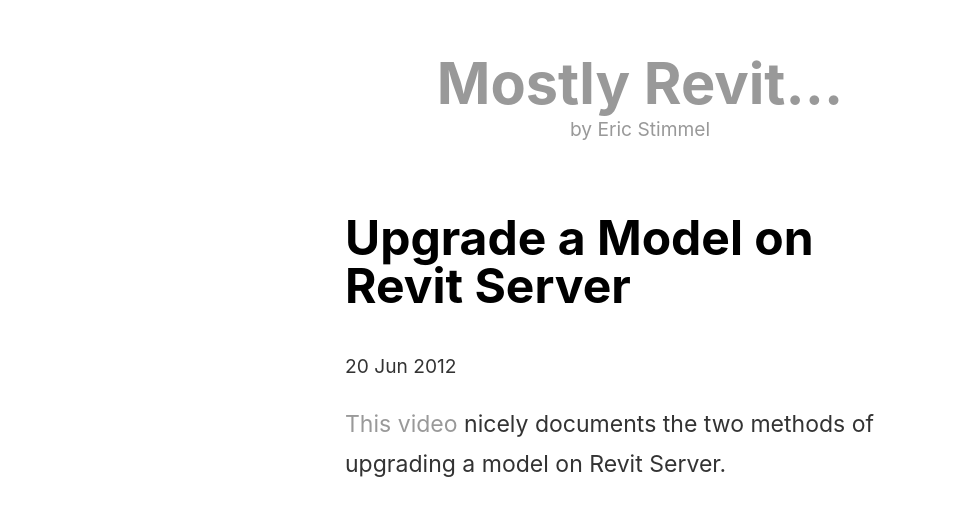
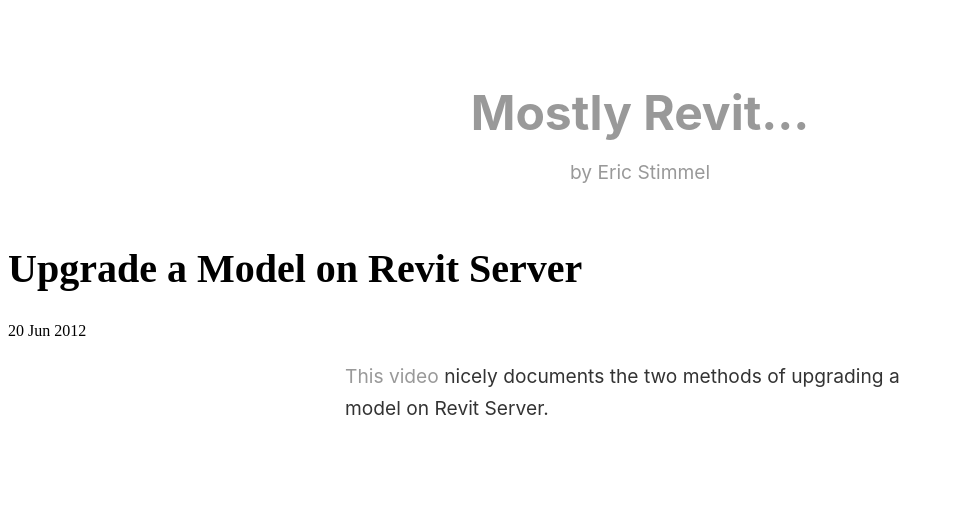
Before and after one commit to estimmel/mostly-revit-blog, a Jekyll site: the page built from _posts/2012-06-20-upgrade-revit-server-model.md, in a window 1280 px wide. Shown: the top 516 px of the page, without its empty margins (0-953 px from the left). Built offline with Jekyll 4.4.1, drawn with Linux system fonts in a browser that asks for light colours.

Commit message:
add span to body styling

```diff
--- a/css/main.css
+++ b/css/main.css
@@ -1,4 +1,4 @@
-body {
+body span {
     width: 590px;
     margin: auto;
 	line-height: 1.7em;
```
